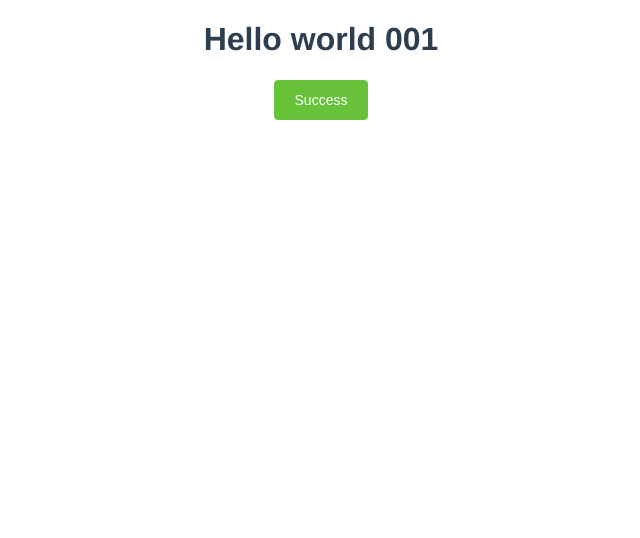
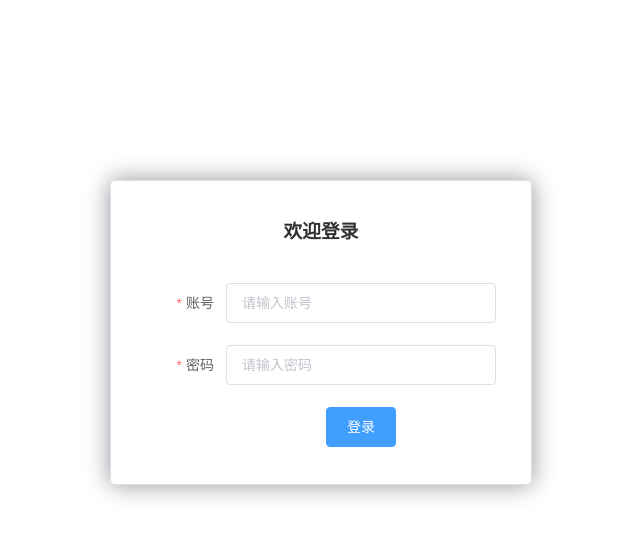
Before and after one commit to vergil-ong/vue-demo-ele-web, a Vue app: page / in a window 1280 px wide. Shown: the top 538 px of the page, without its empty margins (319-959 px from the left). Built offline with nearby package versions, Linux system fonts and the light colour scheme.

Commit message:
add login

```diff
--- a/package.json
+++ b/package.json
@@ -11,6 +11,7 @@
     "core-js": "^3.8.3",
     "element-ui": "^2.15.13",
     "vue": "^2.6.14",
+    "vue-axios": "^3.5.2",
     "vue-router": "^3.5.1",
     "vuex": "^3.6.2"
   },
--- a/src/router/index.js
+++ b/src/router/index.js
@@ -1,14 +1,14 @@
 import Vue from 'vue'
 import VueRouter from 'vue-router'
-import HomeView from '../views/HomeView.vue'
+import LoginView from '../views/login/LoginView'
 
 Vue.use(VueRouter)
 
 const routes = [
   {
     path: '/',
-    name: 'home',
-    component: HomeView
+    name: 'login',
+    component: LoginView
   },
   {
     path: '/about',
--- /dev/null
+++ b/src/views/login/LoginView.vue
@@ -0,0 +1,70 @@
+<template>
+    <div>
+      <el-form ref="loginForm" :model="form" :rules="rules" label-width="80px" class="login-box">
+        <h3 class="login-title">欢迎登录</h3>
+        <el-form-item label="账号" prop="username">
+          <el-input type="text" placeholder="请输入账号" v-model="form.username"/>
+        </el-form-item>
+        <el-form-item label="密码" prop="password">
+          <el-input type="password" placeholder="请输入密码" v-model="form.password"/>
+        </el-form-item>
+        <el-form-item>
+          <el-button type="primary" v-on:click="onSubmit('loginForm')">登录</el-button>
+        </el-form-item>
+      </el-form>
+    </div>
+</template>
+<script>
+export default {
+  data() {
+    return {
+    form: {
+        username: '',
+        password: ''
+    },
+
+    // 表单验证，需要在 el-form-item 元素中增加 prop 属性
+    rules: {
+        username: [
+        {required: true, message: '账号不可为空', trigger: 'blur'}
+        ],
+        password: [
+        {required: true, message: '密码不可为空', trigger: 'blur'}
+        ]
+    },
+    }
+  },
+    methods: {
+        onSubmit(formName) {
+        // 为表单绑定验证功能
+        this.$refs[formName].validate((valid) => {
+            if (valid) {
+            // 使用 vue-router 路由到指定页面，该方式称之为编程式导航
+            this.$router.push({name: 'about'});
+            } else {
+                return false;
+            }
+        });
+        }
+    }
+    }
+</script>
+
+<style scoped>
+    .login-box {
+        border: 1px solid #DCDFE6;
+        width: 350px;
+        margin: 180px auto;
+        padding: 35px 35px 15px 35px;
+        border-radius: 5px;
+        -webkit-border-radius: 5px;
+        -moz-border-radius: 5px;
+        box-shadow: 0 0 25px #909399;
+    }
+
+    .login-title {
+        text-align: center;
+        margin: 0 auto 40px auto;
+        color: #303133;
+    }
+</style>
--- a/vue.config.js
+++ b/vue.config.js
@@ -4,5 +4,6 @@ module.exports = defineConfig({
   devServer: {
     port: 6001,
     https: false
-  }
+  },
+  lintOnSave: false
 })
```
Also changed, not shown: 1 other file (tests, documents, lock files or other folders).
